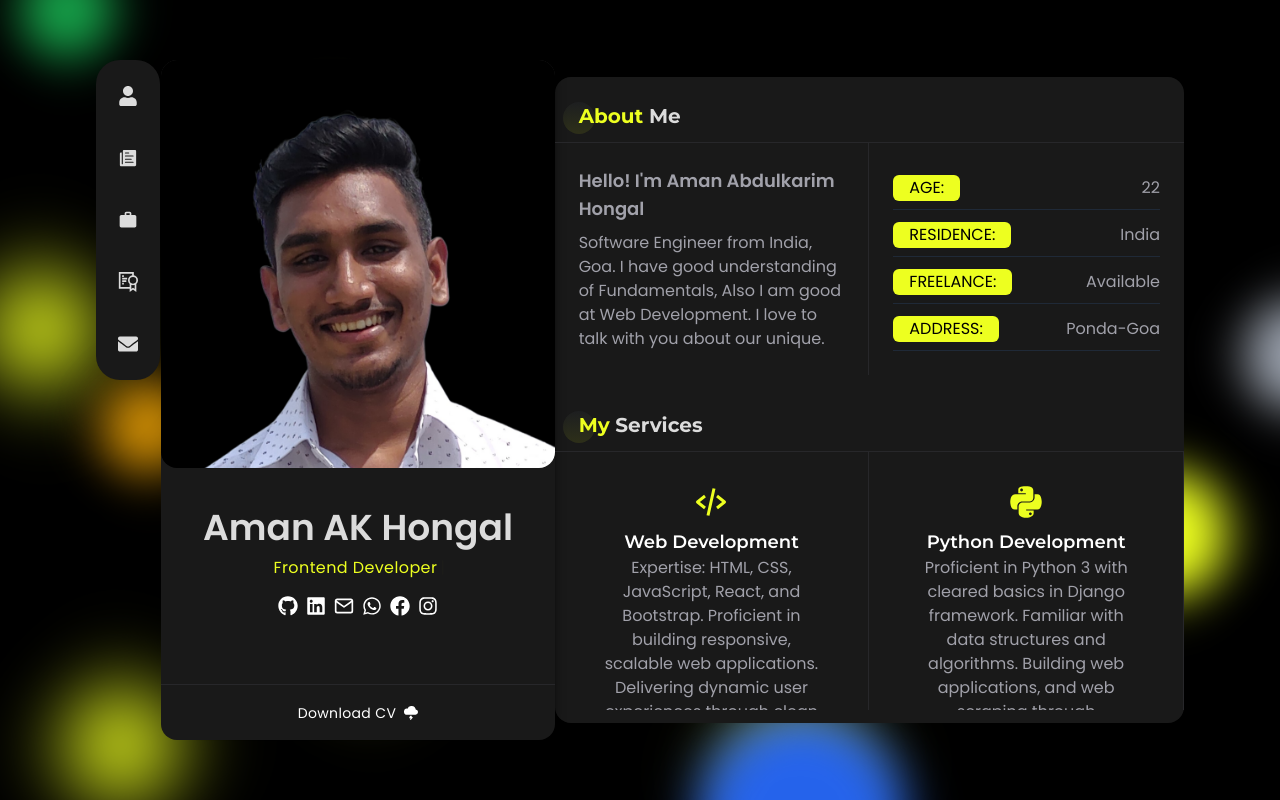
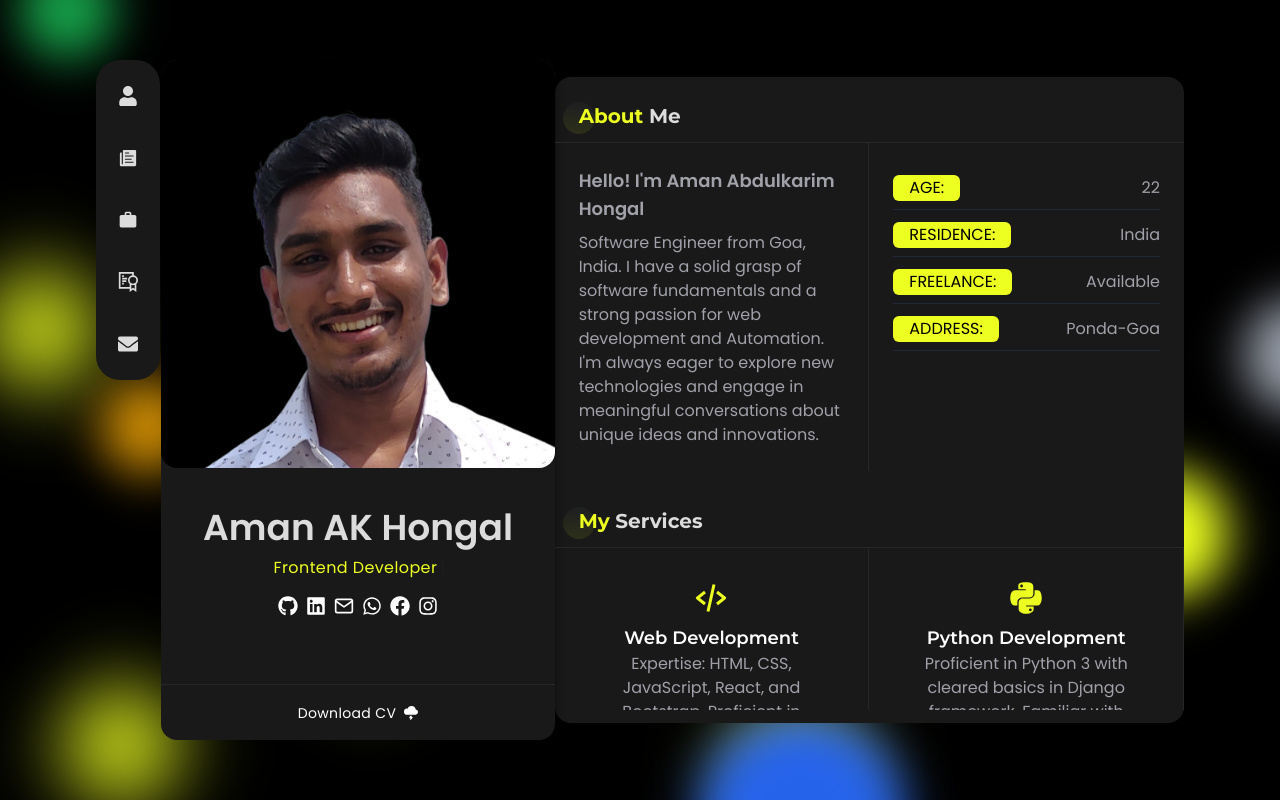
Before and after one commit to Aman-Hongal001/portfolio, a React (Create React App) app: page / in a window 1280 px wide. Built offline with nearby package versions, Linux system fonts and the light colour scheme.

Commit message:
Did some changes is text of about know Website is ready to host

```diff
--- a/src/components/about/AboutMe.jsx
+++ b/src/components/about/AboutMe.jsx
@@ -7,7 +7,7 @@ function AboutMe() {
             <div className="py-6">
                 <h2 className="font-semibold mb-2 text-lg">Hello! I'm Aman Abdulkarim Hongal</h2>
                 <p className="text-base leading-6">
-                    Software Engineer from India, Goa. I have good understanding of Fundamentals, Also I am good at Web Development. I love to talk with you about our unique.
+                    Software Engineer from Goa, India. I have a solid grasp of software fundamentals and a strong passion for web development and Automation. I'm always eager to explore new technologies and engage in meaningful conversations about unique ideas and innovations.
                 </p>
             </div>
         </div>
```
Also changed, not shown: src/Home.jsx (+1 -36 lines).
